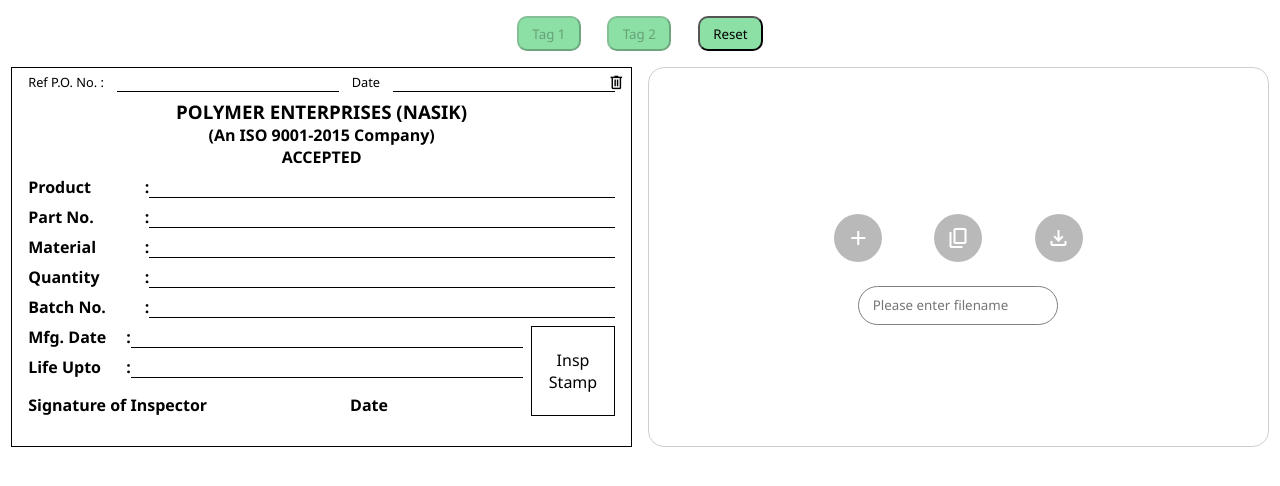
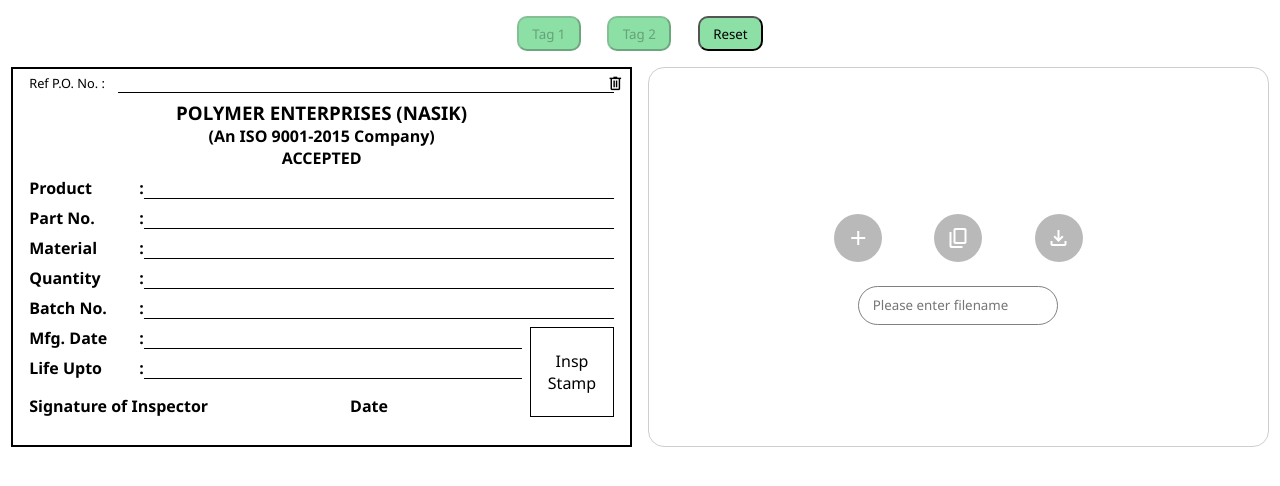
Before and after one commit to adityabisoyi/Tag-generator, a plain HTML site: page index.html in a window 1280 px wide. Both pictures are taken after a click on the button "Tag 1". Drawn offline with nearby package versions, Linux system fonts and the light colour scheme.

Commit message:
updated styling

```diff
--- a/index.html
+++ b/index.html
@@ -22,8 +22,8 @@
                     <div class="reference-no">
                         <p>Ref P.O. No. :</p>
                         <input type="text">
-                        <p>Date</p>
-                        <input type="text">
+                        <!-- <p>Date</p>
+                        <input type="text"> -->
                     </div>
                     <h3>POLYMER ENTERPRISES (NASIK)</h3>
                     <h4>(An ISO 9001-2015 Company)</h4>
--- a/script.js
+++ b/script.js
@@ -6,8 +6,6 @@ const defaultBody = `
         <div class="tag-header">
             <div class="reference-no">
                 <p>Ref P.O. No. :</p>
-                <input type="text">
-                <p>Date</p>
                 <input type="text">
             </div>
             <h3>POLYMER ENTERPRISES (NASIK)</h3>
--- a/style.css
+++ b/style.css
@@ -132,14 +132,11 @@ html, body {
 
 
 .tag {
-    border: 1px solid black;
+    border: 2px solid black;
     position: relative;
     page-break-inside: avoid;
     height: 380px;
 }
-/* .tag:nth-child(4n) {
-    page-break-after: always;
-} */
 .tag-header {
     text-align: center;
     margin: 0.3em 1em;
@@ -173,7 +170,7 @@ html, body {
 }
 .reference-no {
     display: grid;
-    grid-template-columns: auto 1fr auto 1fr;
+    grid-template-columns: auto 1fr;
     gap: 1em;
     margin-bottom: 0.5em;
     font-size: 0.8rem;
@@ -190,7 +187,7 @@ html, body {
 }
 .full-width div {
     display: grid;
-    grid-template-columns: 1fr auto 4fr;
+    grid-template-columns: 110px auto 4fr;
     margin: 0.5rem 1rem;
     font-weight: bold;
 }
@@ -200,6 +197,10 @@ html, body {
     border: none;
     border-bottom: 1px solid black;
     padding-left: 0.3rem;
+}
+.full-width input,
+.stamp-fields input {
+    font-weight: bold;
 }
 .full-width input:focus,
 .split-text input:focus,
@@ -219,7 +220,7 @@ html, body {
 .split-text div {
     display: grid;
     grid-template-columns: auto auto 1fr auto 1fr auto;
-    gap: 0.5em;
+    gap: 0.1em;
     align-items: center;
     font-size: 0.8em;
     margin: 0.5rem 1rem;
@@ -263,7 +264,7 @@ html, body {
 }
 .stamp-fields div {
     display: grid;
-    grid-template-columns: 1fr auto 4fr;
+    grid-template-columns: 110px auto 4fr;
     font-weight: bold;
     margin: 0 0 0.5em 0;
 }
```
